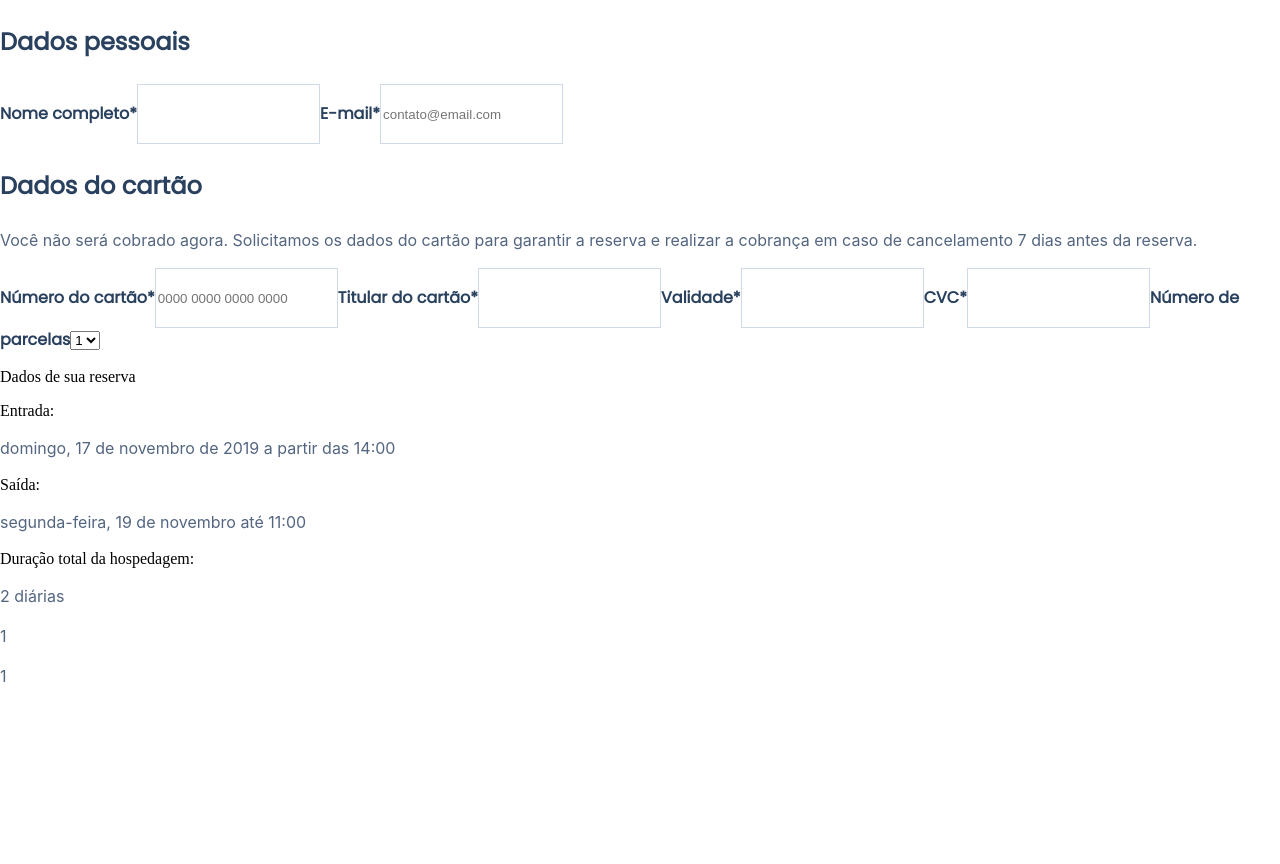
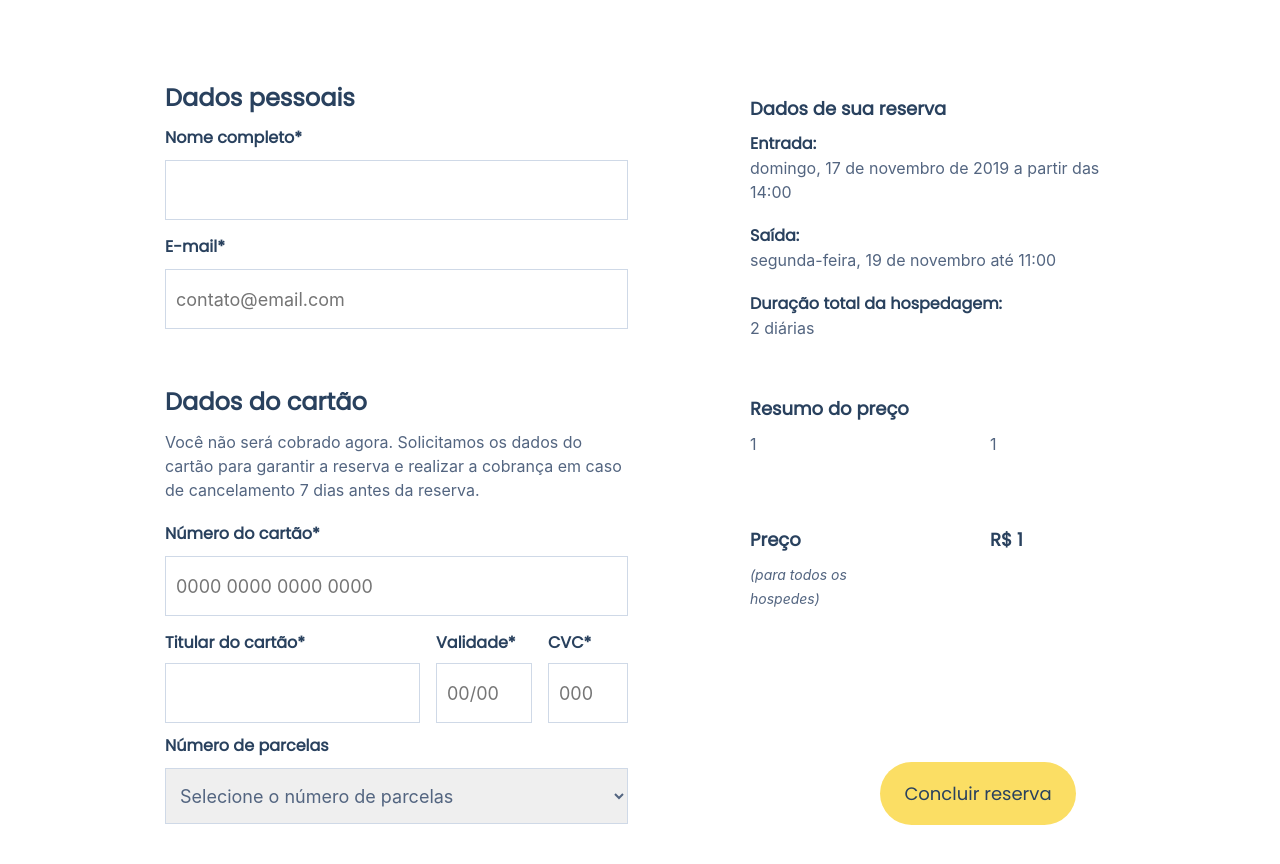
Before and after one commit to sarahromanhol/Hospedin, a React (Create React App) app in the folder hospedin/: page /purchase/1/1 in a window 1280 px wide. Shown: the top 864 px of the page. Before the commit the page ends 824 px from the top, so only its background shows below. Built offline with nearby package versions, Linux system fonts and the light colour scheme.

Commit message:
Finalizando página de compra e ajustes finais

```diff
--- a/hospedin/public/index.html
+++ b/hospedin/public/index.html
@@ -18,6 +18,7 @@
     <link rel="preconnect" href="https://fonts.gstatic.com" crossorigin>
     <!-- <link href="https://fonts.googleapis.com/css2?family=Poppins:wght@700&display=swap" rel="stylesheet"> -->
     <link href="https://fonts.googleapis.com/css2?family=Poppins&display=swap" rel="stylesheet">
+    <link href="https://fonts.googleapis.com/css2?family=Roboto&display=swap" rel="stylesheet">
     <link rel="manifest" href="%PUBLIC_URL%/manifest.json" />
     <!--
       Notice the use of %PUBLIC_URL% in the tags above.
--- a/hospedin/src/pages/FinalPage/styled.js
+++ b/hospedin/src/pages/FinalPage/styled.js
@@ -13,27 +13,18 @@ export const FinalPageContainer = styled.div`
 export const Title = styled.p`
     font-family: 'Poppins', sans-serif;
     font-size: 24px;
-    font-style: normal;
     font-weight: 700;
-    line-height: 36px;
-    letter-spacing: 0em;
     text-align: center;
     color: #29415E;
     margin-top: 30px;
     margin-bottom: 0;
-
 `
 
 export const Body = styled.p`
     font-family: -apple-system, BlinkMacSystemFont, 'Segoe UI', Roboto, Oxygen, Ubuntu, Cantarell, 'Open Sans', 'Helvetica Neue', sans-serif;
     font-size: 16px;
-    font-style: normal;
     font-weight: 400;
-    line-height: 24px;
-    letter-spacing: 0em;
     text-align: center;
     color: #536580;
     width: 561px;
-    height: 48px;
-    vertical-align: top;
 `
--- a/hospedin/src/pages/HotelPage/HotelPage.js
+++ b/hospedin/src/pages/HotelPage/HotelPage.js
@@ -29,7 +29,6 @@ export const HotelPage = () => {
         setShowInfo(prevState => !prevState)
         setSelectedItemId(itemId)
         setChangeArrow(prevState => !prevState)
-        console.log(showInfo)
     }
 
 
--- a/hospedin/src/pages/PurchasePage/PurchasePage.js
+++ b/hospedin/src/pages/PurchasePage/PurchasePage.js
@@ -1,53 +1,68 @@
 import react from "react";
-import { useParams } from "react-router";
-import {Title, Label, Input, Text} from './styled'
+import { useHistory, useParams } from "react-router";
+import {goToFinalPage} from '../../routes/coordinator'
+import { Title, Label, Input, Text, SmallText, PriceDetails, SubTitle, PersonalData, ButtonConcluir, SelectParcelas, PurchasePageContainer, CVCContainer } from './styled'
 
 export const PurchasePage = () => {
     const params = useParams()
+    const history = useHistory()
 
     return (
-        <div>
-            <div>
+        <PurchasePageContainer>
+            <PersonalData>
                 <Title>Dados pessoais</Title>
                 <Label>Nome completo*</Label>
                 <Input />
                 <Label>E-mail*</Label>
                 <Input placeholder='contato@email.com' />
-            </div>
-            <div>
                 <Title>Dados do cartão</Title>
                 <Text>Você não será cobrado agora. Solicitamos os dados do cartão para garantir
                     a reserva e realizar a cobrança em caso de cancelamento 7 dias antes da reserva.</Text>
                 <Label>Número do cartão*</Label>
-                <Input placeholder='0000 0000 0000 0000' />
+                <Input placeholder='0000 0000 0000 0000' type='number' />
+                <CVCContainer>
                     <Label>Titular do cartão*</Label>
-                <Input />
                     <Label>Validade*</Label>
-                <Input />
                     <Label>CVC*</Label>
                     <Input />
+                    <Input placeholder='00/00' />
+                    <Input placeholder='000' type='number' />
+                </CVCContainer>
                 <Label>Número de parcelas</Label>
-                <select>
+                <SelectParcelas>
+                    <option>Selecione o número de parcelas</option>
                     <option>1</option>
-                    <option>1</option>
-                    <option>1</option>
-                    <option>1</option>
-                </select>
-            </div>
+                    <option>2</option>
+                    <option>3</option>
+                    <option>4</option>
+                </SelectParcelas>
+            </PersonalData>
             <div>
-                <p>Dados de sua reserva</p>
-                <p>Entrada:</p>
+                <div>
+                    <SubTitle>Dados de sua reserva</SubTitle>
+                    <Label>Entrada:</Label>
                     <Text>domingo, 17 de novembro de 2019 a partir das 14:00</Text>
-                <p>Saída:</p>
+                    <Label>Saída:</Label>
                     <Text>segunda-feira, 19 de novembro até 11:00</Text>
-                <p>Duração total da hospedagem:</p>
+                    <Label>Duração total da hospedagem:</Label>
                     <Text>2 diárias</Text>
                 </div>
                 <div>
+                    <SubTitle>Resumo do preço</SubTitle>
+                    <PriceDetails>
                         <Text>{params.id}</Text>
                         <Text>{params.price}</Text>
+                        <div>
+                            <SubTitle>Preço</SubTitle>
+                            <SmallText>(para todos os hospedes)</SmallText>
                         </div>
+                        <SubTitle>R$ {params.price}</SubTitle>
+                    </PriceDetails>
+                    <ButtonConcluir onClick={() => goToFinalPage(history)}>Concluir reserva</ButtonConcluir>
                 </div>
+
+            </div>
+        </PurchasePageContainer>
 
     )
 }
--- a/hospedin/src/pages/PurchasePage/styled.js
+++ b/hospedin/src/pages/PurchasePage/styled.js
@@ -1,4 +1,13 @@
 import styled from "styled-components";
+
+
+export const PurchasePageContainer = styled.div`
+    display: grid;
+    grid-template-columns: 463px 365px;
+    column-gap: 122px;
+    justify-content: center;
+    padding: 40px 0px 100px 0px;
+`
 
 export const Title = styled.p`
     font-family: Poppins;
@@ -6,14 +15,16 @@ export const Title = styled.p`
     font-weight: 700;
     line-height: 36px;
     color: #29415E;
+    margin: 40px 0px 10px 0px;
 `
 
 export const SubTitle = styled.p`
     font-family: Poppins;
-    font-size: 24px;
+    font-size: 18px;
     font-weight: 700;
-    line-height: 36px;
+    line-height: 27px;
     color: #29415E;
+    margin: 55px 0px 10px 0px;
 `
 
 export const Label = styled.label`
@@ -22,11 +33,16 @@ export const Label = styled.label`
     font-weight: 700;
     line-height: 24px;
     color: #29415E;
+    margin: 0px 0px 10px 0px;
 `
 
 export const Input = styled.input`
     border: 1px solid #CFD9E7;
     height: 56px;
+    margin: 0px 0px 15px 0px;
+    font-family: -apple-system, BlinkMacSystemFont, 'Segoe UI', Roboto, Oxygen, Ubuntu, Cantarell, 'Open Sans', 'Helvetica Neue', sans-serif;
+    font-size: 18px;
+    padding-left: 10px;
 `
 
 export const Text = styled.p`
@@ -35,4 +51,68 @@ export const Text = styled.p`
     font-weight: 400;
     line-height: 24px;
     color: #536580;
+    margin: 0px 0px 20px 0px;
 `
+
+export const SmallText = styled.div`
+    font-family: -apple-system, BlinkMacSystemFont, 'Segoe UI', Roboto, Oxygen, Ubuntu, Cantarell, 'Open Sans', 'Helvetica Neue', sans-serif;
+    font-size: 14px;
+    font-weight: 400;
+    line-height: 24px;
+    color: #536580;
+    font-style: italic;
+`
+
+export const PersonalData = styled.div`
+    display: flex;
+    flex-direction: column;
+`
+
+
+export const CVCContainer = styled.div`
+    display: grid;
+    grid-template-columns: 255px 96px 80px;
+    grid-template-rows: 24px 56px;
+    column-gap: 16px;
+    row-gap: 8px;
+    margin-bottom: 15px;
+`
+
+export const SelectParcelas = styled.select`
+    border: 1px solid #CFD9E7;
+    height: 56px;
+    margin: 0px 0px 15px 0px;
+    font-family: -apple-system, BlinkMacSystemFont, 'Segoe UI', Roboto, Oxygen, Ubuntu, Cantarell, 'Open Sans', 'Helvetica Neue', sans-serif;
+    font-size: 18px;
+    padding-left: 10px;
+    color: #536580;
+`
+
+export const ButtonConcluir = styled.button`
+    background-color: #FBDE64;
+    color: #29415E;
+    font-family: Poppins;
+    font-size: 18px;
+    border-radius: 100px;
+    width: 196px;
+    height: 63px;
+    border: none;
+    cursor: pointer;
+    position: relative;
+    top: 225px;
+    left: 130px;
+    &:hover{
+        background-color: #d3b94c;
+    }
+    &:active{
+        transform: scale(0.95)
+    }
+`
+
+export const PriceDetails = styled.div`
+    display: grid;
+    grid-template-columns: 160px 85px;
+    grid-template-rows: 24px 66px;
+    column-gap: 80px;
+    row-gap: 15px;
+`
```
Also changed, not shown: hospedin/src/pages/FinalPage/FinalPage.js (+5 -2 lines), hospedin/src/pages/HotelPage/HotelDetails/HotelPageDetails.js (+40 -27 lines), hospedin/src/pages/HotelPage/HotelDetails/styled.js (+26 -63 lines). Lines whose indentation alone changed are shown as unchanged.
